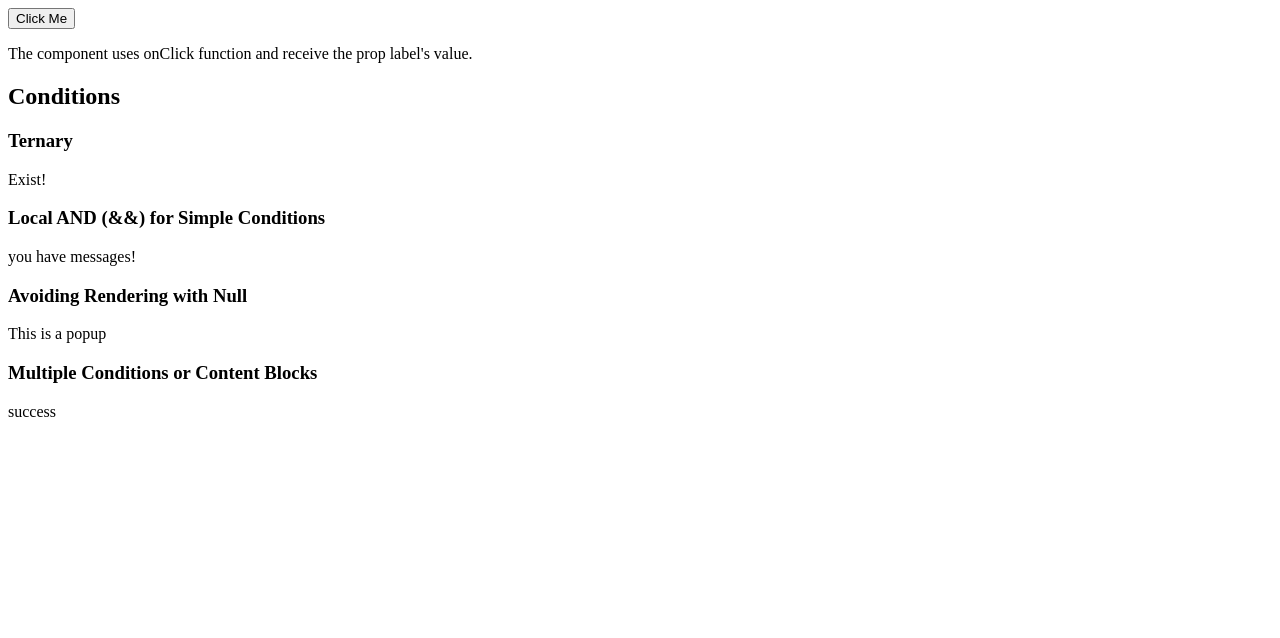
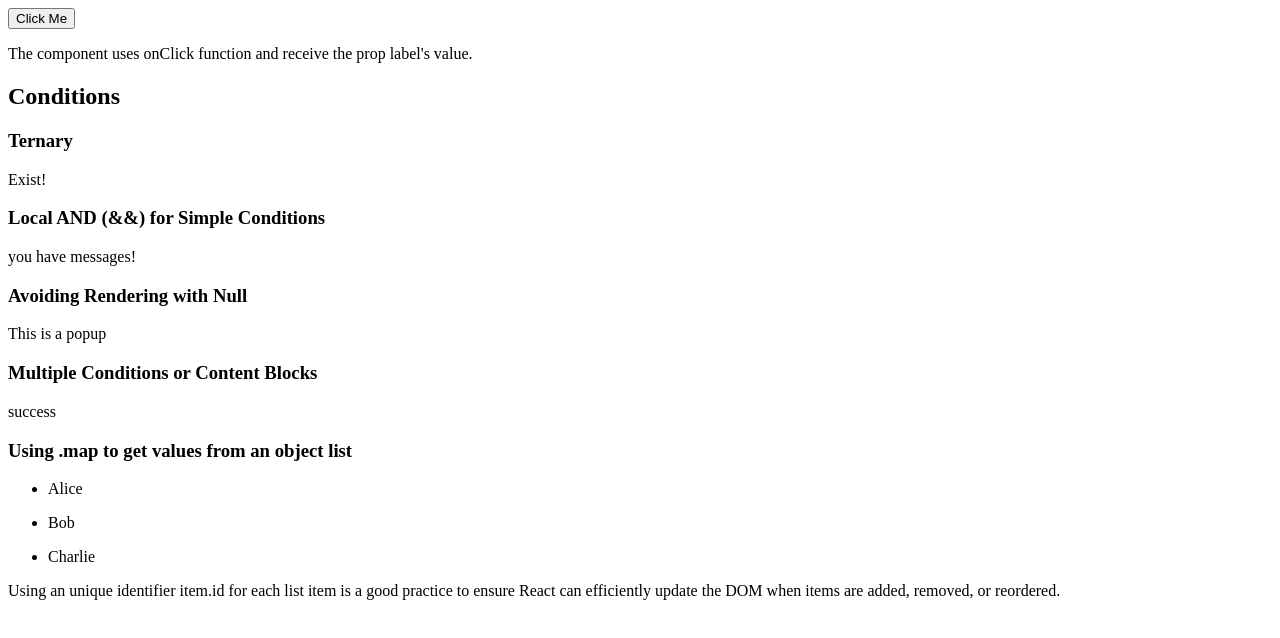
Before and after one commit to WesllenCarmo/React-basics-lab, a React (Vite) app: page / in a window 1280 px wide. Shown: the top 638 px of the page. Built offline with nearby package versions, Linux system fonts and the light colour scheme.

Commit message:
Create a list using .map to get the value from an array of objects.

```diff
--- a/src/App.jsx
+++ b/src/App.jsx
@@ -1,5 +1,6 @@
 import './App.css'
 import LabelButton from './components/LabelButton'
+import NameList from './components/NameList';
 import Popup from './components/Popup';
 import Status from './components/Status';
 
@@ -22,6 +23,8 @@ function App() {
       <Popup show='yes' />
       <h3>Multiple Conditions or Content Blocks</h3>
       <Status status='success' />
+      <h3>Using .map to get values from an object list</h3>
+      <NameList />
     </>
   )
 }
--- /dev/null
+++ b/src/components/NameList.jsx
@@ -0,0 +1,18 @@
+function NameList() {
+  const items = [
+    {id: 1, name: "Alice"},
+    {id: 2, name: "Bob"},
+    {id: 3, name:  "Charlie"}
+  ]
+  return (
+    <div>
+      {items.map(item => (
+          <ul>
+            <li key={item.id}>{item.name}</li>
+          </ul>
+      ))}
+      <p>Using an unique identifier item.id for each list item is a good practice to ensure React can efficiently update the DOM when items are added, removed, or reordered.</p>
+    </div>
+  )
+}
+export default NameList;
```
